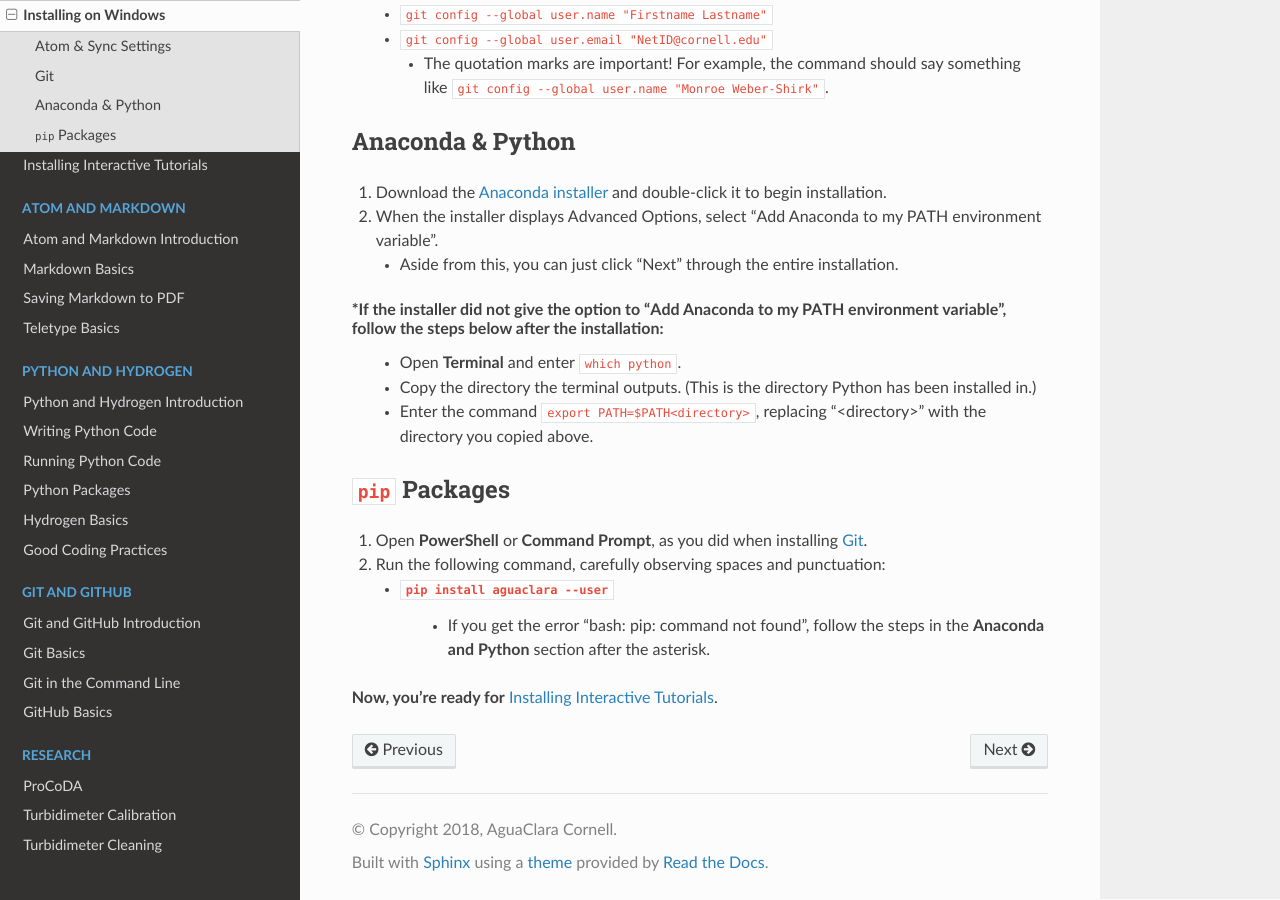
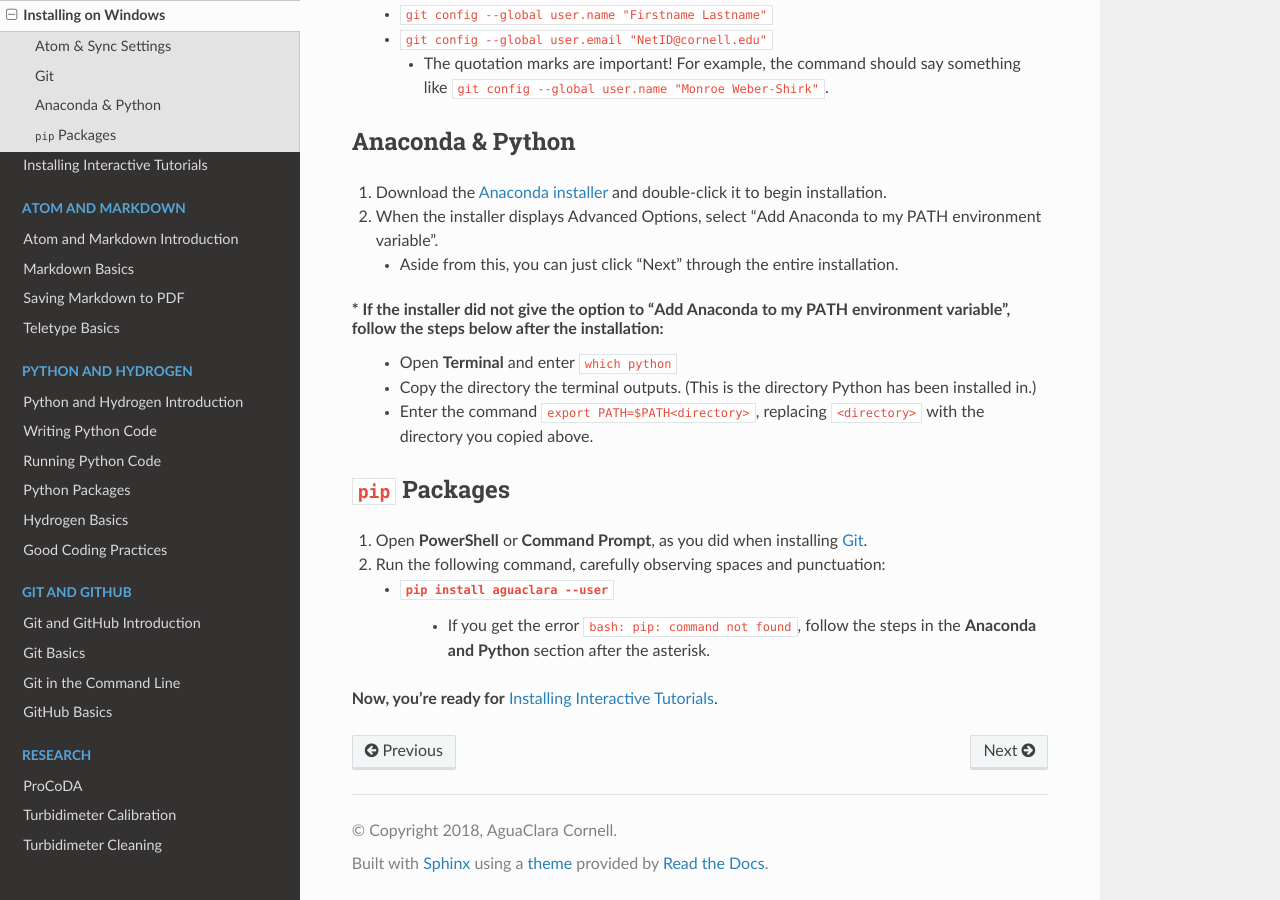
Before and after one commit to AguaClara/aguaclara_tutorial, a Sphinx documentation site: the page built from docs/source/installing-software/installing-on-windows.rst, in a window 1280 px wide and 900 px high, scrolled down 853 px. Built offline with Sphinx 7.4.7 and the Read the Docs theme 2.0.0, drawn with Linux system fonts in a browser that asks for light colours.

````diff
--- a/docs/source/installing-software/installing-interactive-tutorials.rst
+++ b/docs/source/installing-software/installing-interactive-tutorials.rst
@@ -40,8 +40,8 @@ Basic Commands
 The command line functions much like **Finder** or **Windows Explorer** in that you can look through your computer's files and make changes to them:
 
 
-* ``ls`` (MacOS and Linux) or ``dir`` (Windows) : **lists** all of the files and folders in the folder (**dir**ectory) you're currently in.
-* ```cd``: **changes** the **directory** (folder) that you're in. You must add one of the following options after `cd`:
+* ``ls`` (MacOS and Linux) or ``dir`` (Windows) : **lists** all of the files and folders in the folder (**dir**\ ectory) you're currently in.
+* ``cd``: **changes** the **directory** (folder) that you're in. You must add one of the following options after ``cd``:
 
   * ``subdirectory-name/``\ : goes *down* into the specified subdirectory.
   * ``..`` : goes *up* into the superdirectory of your current directory.
--- a/docs/source/installing-software/installing-on-windows.rst
+++ b/docs/source/installing-software/installing-on-windows.rst
@@ -51,10 +51,10 @@ Anaconda & Python
 
    * Aside from this, you can just click "Next" through the entire installation.
 
-\*If the installer did not give the option to "Add Anaconda to my PATH environment variable", follow the steps below after the installation:
-   * Open **Terminal** and enter ``which python``.
-   * Copy the directory the terminal outputs. (This is the directory Python has been installed in.)
-   * Enter the command ``export PATH=$PATH<directory>``, replacing "<directory>" with the directory you copied above.
+\* If the installer did not give the option to "Add Anaconda to my PATH environment variable", follow the steps below after the installation:
+  * Open **Terminal** and enter ``which python``
+  * Copy the directory the terminal outputs. (This is the directory Python has been installed in.)
+  * Enter the command ``export PATH=$PATH<directory>``, replacing ``<directory>`` with the directory you copied above.
 
 ``pip`` Packages
 ====================
@@ -64,6 +64,6 @@ Anaconda & Python
 #. Run the following command, carefully observing spaces and punctuation:
 
    * ``pip install aguaclara --user``
-      * If you get the error "bash: pip: command not found", follow the steps in the **Anaconda and Python** section after the asterisk.
+      * If you get the error ``bash: pip: command not found``, follow the steps in the **Anaconda and Python** section after the asterisk.
 
 **Now, you're ready for** :ref:`installing-interactive-tutorials`.
````
Also changed, not shown: docs/source/installing-software/installing-on-macos.rst (+4 -4 lines).
